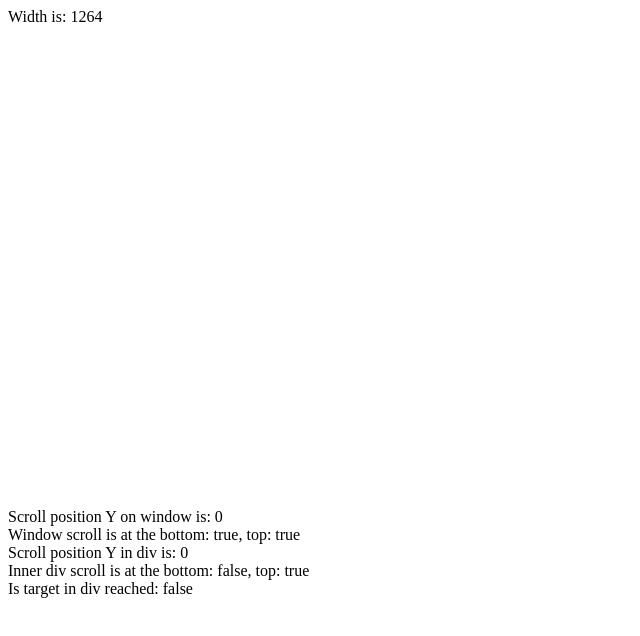
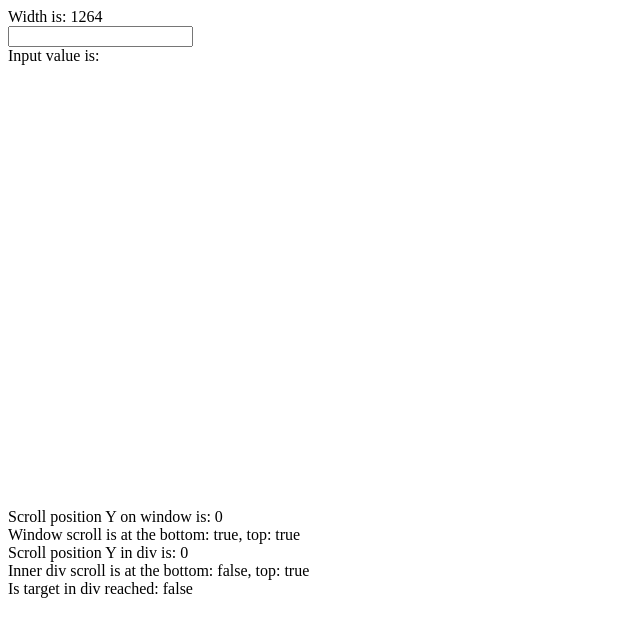
Before and after one commit to Hilver/reACTlogic, a React app: page / in a window 1280 px wide. Shown: the top 636 px of the page, without its empty margins (0-640 px from the left). Built offline with nearby package versions, Linux system fonts and the light colour scheme.

Commit message:
[#10] useInput has been created

```diff
--- a/src/app/App.tsx
+++ b/src/app/App.tsx
@@ -1,6 +1,5 @@
 import React, {useState, useRef, useCallback } from 'react'
-import { useRect } from '../lib/'
-import { useScroll } from '../lib/'
+import { useRect, useScroll, useInput } from '../lib/'
 
 const App = () => {
 	const divRef = useRef()
@@ -13,12 +12,17 @@ const App = () => {
 		targetElement: targetToReach
 	})
 	const windowScrollPosition = useScroll()
-	console.log(windowScrollPosition)
+	const [inputValue, setInputValue] = useInput()
+
 	return (
 		<div ref={divRef} style={{height: "3500px"}}>
 			<div data-testid="scrollDiv" ref={scrollRef} style={{height: "500px", overflow: 'scroll'}}>
 				<div style={{height: "3500px"}}>
 					Width is: {width}
+					<br/>
+					<input data-testid='textInput' type='text' onChange={setInputValue}/>
+					<br />
+					Input value is: {inputValue}
 					<div ref={targetToReach} style={{position: "relative", top: "900px"}}>Target Element</div>
 				</div>
 			</div>
--- /dev/null
+++ b/src/lib/Input/useInput.ts
@@ -0,0 +1,13 @@
+import React, { useState, FormEvent } from 'react'
+
+const useInput = () => {
+	const [value, setValue] = useState(null)
+
+	const handleValue = (e: FormEvent<HTMLInputElement>)  => {
+		setValue(e.currentTarget.value)
+	}
+
+	return [value, handleValue]
+}
+
+export default useInput
--- a/src/lib/index.ts
+++ b/src/lib/index.ts
@@ -1,13 +1,16 @@
 import slider from './Slider/useSlider'
 import rect from './Measurement/useRect'
 import scroll from './Scroll/useScroll'
+import input from './Input/useInput'
 
 export const useSlider = slider
 export const useRect = rect
 export const useScroll = scroll
+export const useInput = input
 
 export default {
 	useSlider,
 	useRect,
-	useScroll
+	useScroll,
+	useInput
 }
```
Also changed, not shown: 1 other file (tests, documents, lock files or other folders).
